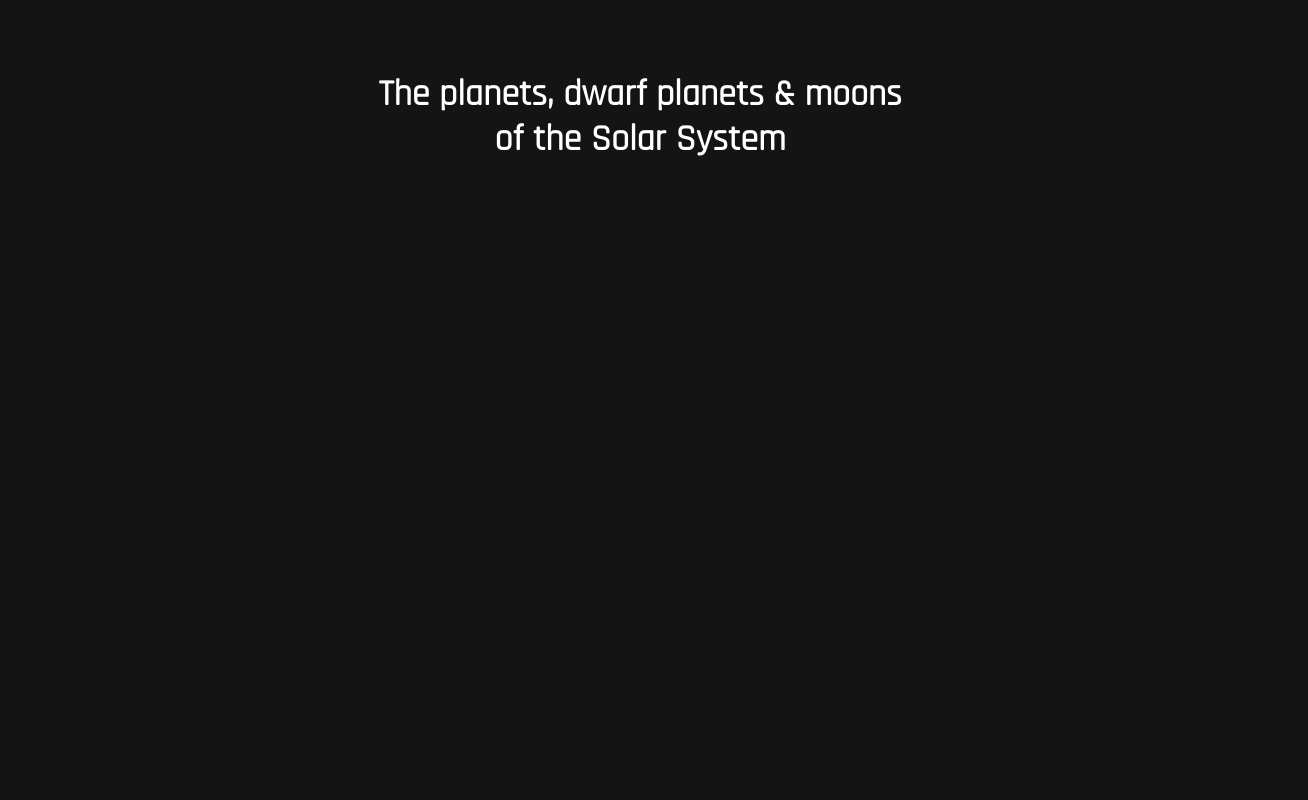
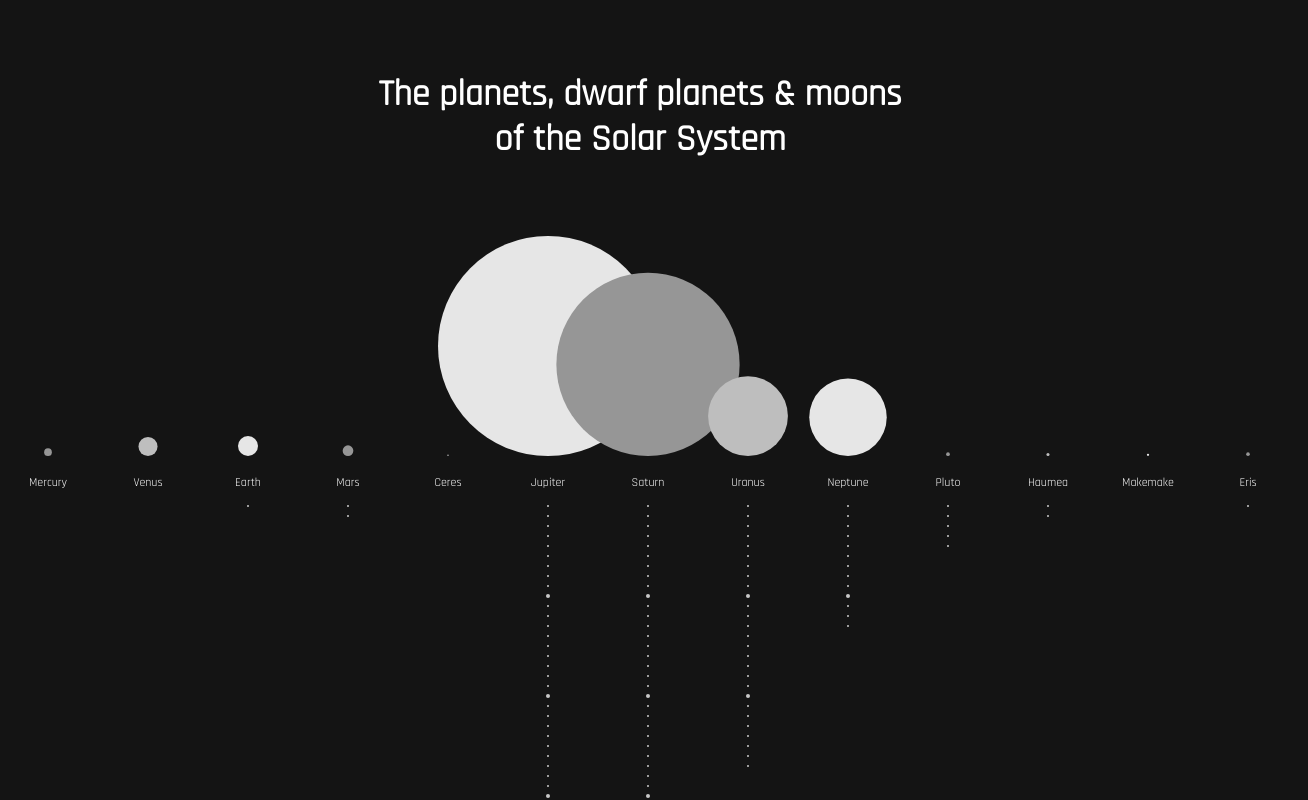
Before and after one commit to nandordevai/D3-sketches, a plain HTML site: page planets-moons/index.html in a window 1280 px wide. Shown: the top 800 px of the page, 1308 px wide, since content can reach past the window. Drawn offline with nearby package versions, Linux system fonts and the light colour scheme; the site is published under a folder, as on GitHub Pages, so addresses that start at the root find nothing.

Commit message:
fix path

```diff
--- a/planets-moons/index.html
+++ b/planets-moons/index.html
@@ -48,7 +48,7 @@
 
     <svg id="chart"></svg>
 
-    <script src="/draw.js"></script>
+    <script src="draw.js"></script>
 
   </body>
 
```
